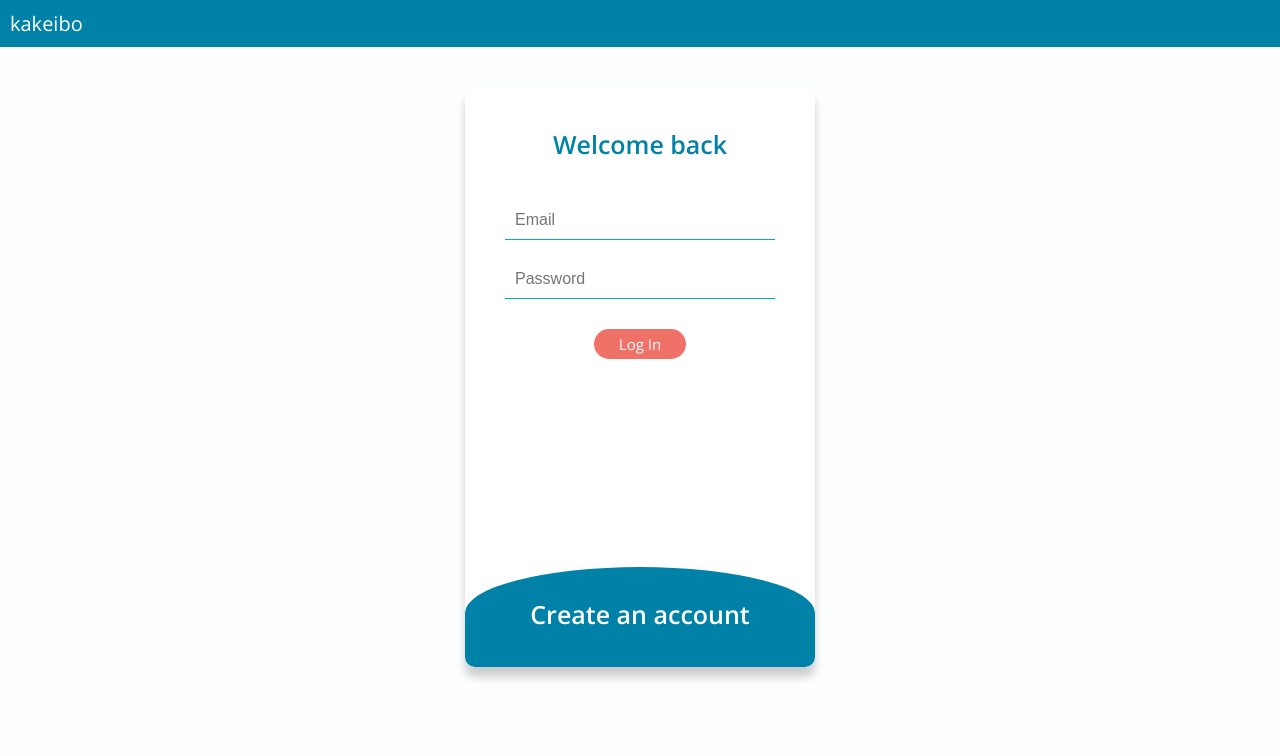
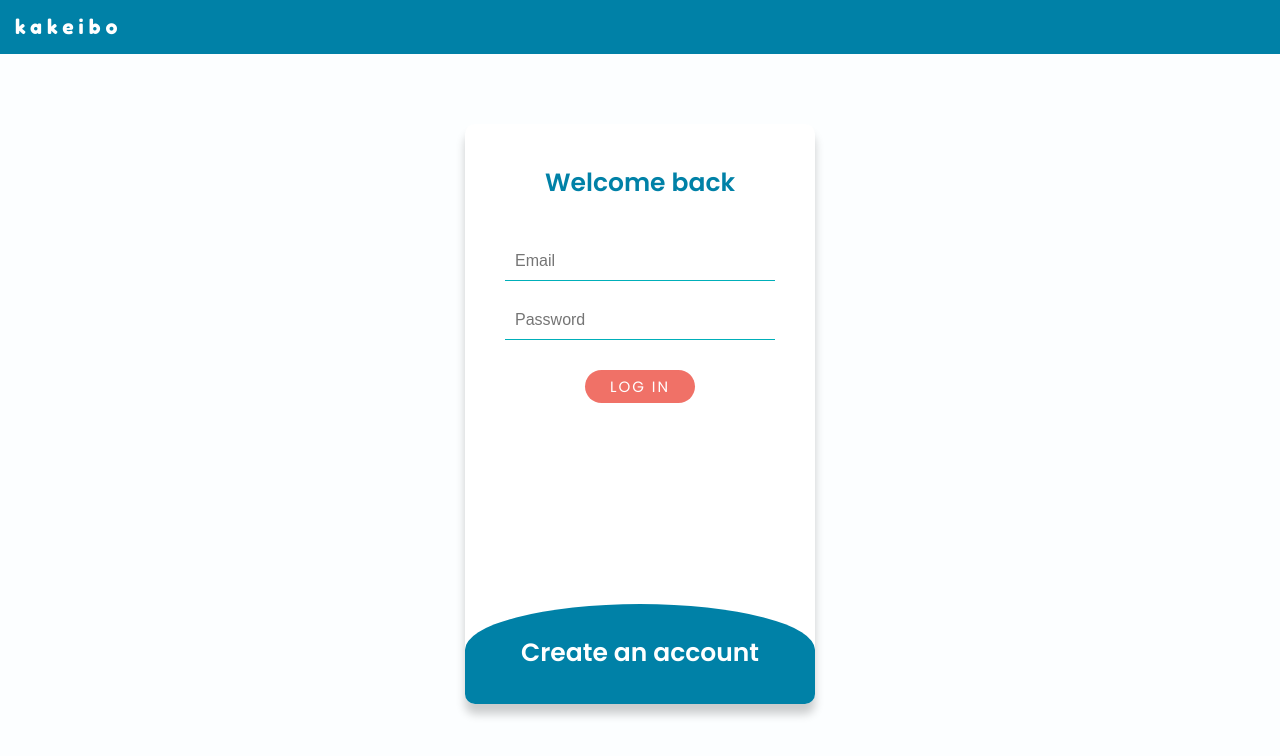
Before and after one commit to AyakaYasuda/kakeibo, a React (Create React App) app in the folder client/: page /auth in a window 1280 px wide. Shown: the top 756 px of the page. Built offline with nearby package versions, Linux system fonts and the light colour scheme.

Commit message:
updated header

```diff
--- a/client/src/components/UI/Header.js
+++ b/client/src/components/UI/Header.js
@@ -15,18 +15,20 @@ const Header = () => {
   };
 
   return (
-    <div className={classes.header}>
-      <a href="/">kakeibo</a>
+    <section className={classes.header}>
+      <div className={classes["header-container"]}>
+        <Link to="/">kakeibo</Link>
         {isLoggedIn && (
           <div className={classes.menu}>
+            <Link to="/my-page">My page</Link>
             <Link to="/settings">Settings</Link>
-          <Link to="/my-page">My page</Link>
             <Button onClick={logoutHandler} size="small">
               LOGOUT
             </Button>
           </div>
         )}
       </div>
+    </section>
   );
 };
 
--- a/client/src/components/UI/Header.module.scss
+++ b/client/src/components/UI/Header.module.scss
@@ -1,19 +1,37 @@
+@import url('https://fonts.googleapis.com/css2?family=Fredoka+One&display=swap');
+@import url('https://fonts.googleapis.com/css2?family=Poppins:wght@300;400;600;800&display=swap');
 @import '../../mixin.scss';
 
 .header {
   width: 100%;
   background-color: $primary-color;
-  padding: 1rem;
-  display: flex;
-  justify-content: space-between;
+  padding: 1.5rem;
+
+  &-container {
+    @include max-width;
+    display: flex;
+    justify-content: center;
+    flex-direction: column;
+    align-items: center;
+
+    @include media-sm {
+      flex-direction: row;
+      justify-content: space-between;
+      align-items: center;
+    }
+  }
 
   a {
     color: white;
     font-size: 2rem;
+    font-family: 'Fredoka One', cursive;
+    letter-spacing: 0.5rem;
   }
 
   a:hover {
-    opacity: 0.9;
+    transform: translateY(-0.25rem);
+    color: white;
+    transition-duration: 300ms;
   }
 }
 
@@ -21,10 +39,17 @@
   display: flex;
   justify-content: center;
   align-items: center;
+  padding-top: 1rem;
+
+  @include media-sm {
+    padding-top: 0;
+  }
 
   a {
     color: white;
     font-size: 1.2rem;
-    padding-right: 1rem;
+    padding-right: 2rem;
+    font-family: 'Poppins', sans-serif;
+    letter-spacing: 0.2rem;
   }
 }
--- a/client/src/components/charts/PieChart.js
+++ b/client/src/components/charts/PieChart.js
@@ -32,9 +32,9 @@ const PieChart = ({ data }) => {
                 {
                   target: 'data',
                   mutation: ({ style }) => {
-                    return style.fill === '#c43a31'
+                    return style.fill === '#f07167'
                       ? null
-                      : { style: { fill: '#c43a31' } };
+                      : { style: { fill: '#f07167' } };
                   },
                 },
                 {
--- a/client/src/components/spending/Status.js
+++ b/client/src/components/spending/Status.js
@@ -34,8 +34,6 @@ const Status = () => {
     }
   }, [monthlyTotalSpending, budget]);
 
-  console.log(status, image);
-
   return (
     <>
       <div>{status}</div>
--- a/client/src/index.scss
+++ b/client/src/index.scss
@@ -1,5 +1,5 @@
-@import url("https://fonts.googleapis.com/css2?family=Open+Sans:wght@400;600;800&display=swap");
-@import "./mixin.scss";
+@import url('https://fonts.googleapis.com/css2?family=Poppins:wght@300;400;600;800&display=swap');
+@import './mixin.scss';
 
 * {
   box-sizing: border-box;
@@ -8,7 +8,7 @@
 }
 
 html {
-  font-family: "Open Sans", sans-serif;
+  font-family: 'Poppins', sans-serif;
   font-size: 62.5%; // 10px/16px = 62.5% -> 1rem = 10px
   background-color: #fcfeff;
 }
@@ -55,6 +55,13 @@ a {
 
 button {
   cursor: pointer;
+  letter-spacing: 0.2rem;
+  text-transform: uppercase;
+
+  &:hover {
+    transform: translateY(-0.25rem);
+    transition-duration: 300ms;
+  }
 }
 
 .text-secondary {
--- a/client/src/mixin.scss
+++ b/client/src/mixin.scss
@@ -27,3 +27,8 @@ $accent-color: #f07167;
     @content;
   }
 }
+
+@mixin max-width {
+  max-width: 1440px;
+  margin: 0 auto;
+}
--- a/client/src/pages/Auth.module.scss
+++ b/client/src/pages/Auth.module.scss
@@ -1,4 +1,4 @@
-@import "../mixin.scss";
+@import '../mixin.scss';
 
 .auth {
   max-width: 35rem;
@@ -8,7 +8,7 @@
   border-radius: 10px;
   box-shadow: 0 10px 10px rgba(0, 0, 0, 0.2);
   padding: 2rem 0;
-  margin: 2rem auto 0;
+  margin: 5rem auto 0;
   cursor: pointer;
 
   .login {
```
Lines whose indentation alone changed are shown as unchanged.
